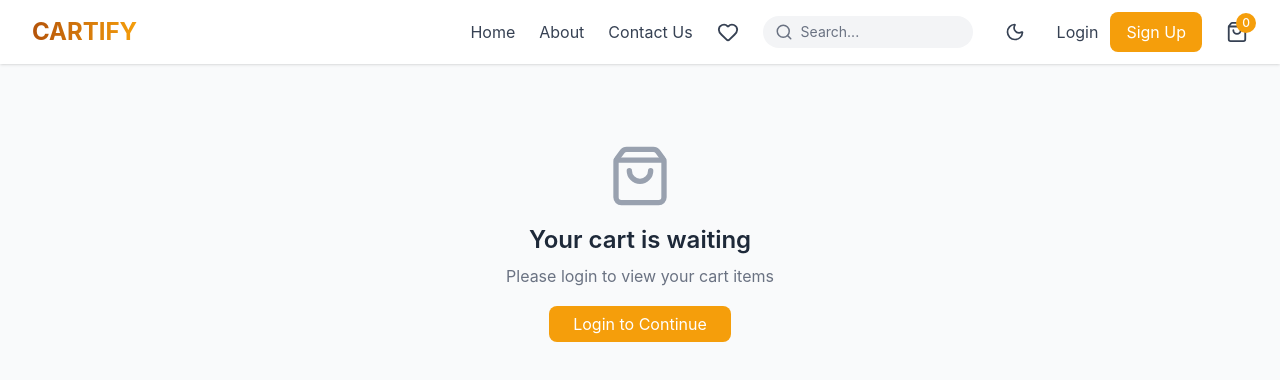
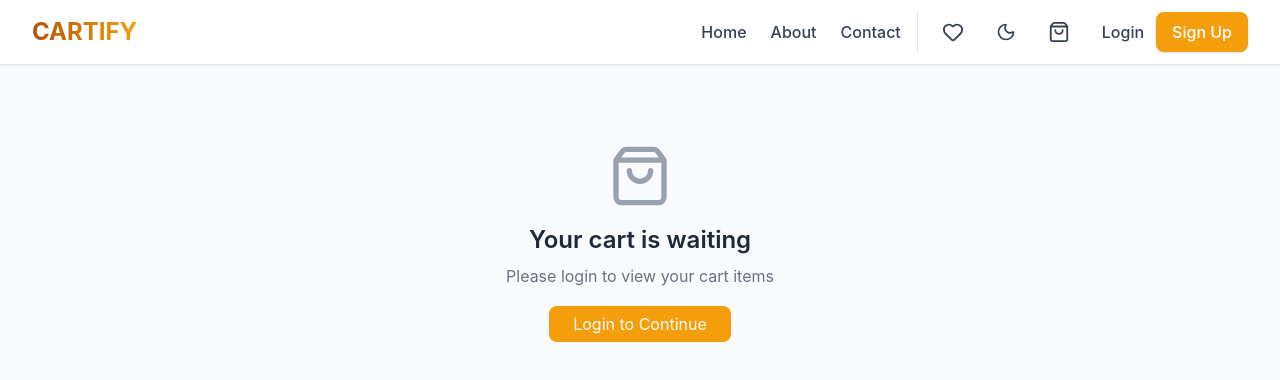
Before and after one commit to maaz-afzal/cartify, a React (Vite) app in the folder frontend/: page /cart in a window 1280 px wide. Shown: the top 380 px of the page. Built offline with nearby package versions, Linux system fonts and the light colour scheme.

Commit message:
fix navbar UI structure

```diff
--- a/frontend/src/components/Navbar.jsx
+++ b/frontend/src/components/Navbar.jsx
@@ -17,7 +17,6 @@ import { useNavigate, Link } from "react-router-dom";
 
 const Navbar = ({ searchTerm, setSearchTerm }) => {
   const [mobileMenuOpen, setMobileMenuOpen] = useState(false);
-  const [searchOpen, setSearchOpen] = useState(false);
   const { theme, toggleTheme } = useTheme();
   const { cartItems } = useContext(CartContext);
   const { isLoggedin, user, logout } = useContext(AuthContext);
@@ -25,19 +24,23 @@ const Navbar = ({ searchTerm, setSearchTerm }) => {
 
   const handleCartDisplay = () => {
     navigate("/cart");
+    setMobileMenuOpen(false); // Close mobile menu on navigation
   };
 
   const handleLogout = () => {
     logout();
     navigate("/login");
+    setMobileMenuOpen(false);
   };
+
+  const closeMobileMenu = () => setMobileMenuOpen(false);
 
   return (
     <nav className="bg-white dark:bg-gray-900 shadow-sm sticky top-0 z-50 transition-colors duration-300">
       <div className="max-w-7xl mx-auto px-4 sm:px-6 lg:px-8">
         <div className="flex justify-between items-center h-16">
           {/* Logo */}
-          <Link to="/" className="text-2xl font-bold">
+          <Link to="/" className="text-2xl font-bold shrink-0">
             <span className="bg-linear-to-r from-amber-700 to-amber-500 bg-clip-text text-transparent">
               CARTIFY
             </span>
@@ -45,44 +48,55 @@ const Navbar = ({ searchTerm, setSearchTerm }) => {
 
           {/* Desktop Navigation */}
           <div className="hidden md:flex items-center space-x-6">
+            {/* Links */}
+            <div className="flex items-center space-x-6 mr-4">
               <Link
                 to="/"
-              className="text-gray-700 dark:text-gray-300 hover:text-amber-600 dark:hover:text-amber-500 transition"
+                className="text-gray-700 dark:text-gray-300 hover:text-amber-600 dark:hover:text-amber-500 transition font-medium"
               >
                 Home
               </Link>
               <Link
                 to="/about"
-              className="text-gray-700 dark:text-gray-300 hover:text-amber-600 dark:hover:text-amber-500 transition"
+                className="text-gray-700 dark:text-gray-300 hover:text-amber-600 dark:hover:text-amber-500 transition font-medium"
               >
                 About
               </Link>
               <Link
                 to="/contact"
-              className="text-gray-700 dark:text-gray-300 hover:text-amber-600 dark:hover:text-amber-500 transition"
+                className="text-gray-700 dark:text-gray-300 hover:text-amber-600 dark:hover:text-amber-500 transition font-medium"
               >
-              Contact Us
+                Contact
               </Link>
+            </div>
+
+            {/* Search Bar (Only if props are provided) */}
+            {setSearchTerm && (
+              <div className="flex items-center bg-gray-100 dark:bg-gray-800 rounded-full px-3 py-1.5 border border-transparent focus-within:border-amber-500 transition-all">
+                <Search
+                  size={18}
+                  className="text-gray-500 dark:text-gray-400"
+                />
+                <input
+                  type="text"
+                  placeholder="Search..."
+                  value={searchTerm || ""}
+                  onChange={(e) => setSearchTerm(e.target.value)}
+                  className="bg-transparent outline-none text-sm ml-2 w-40 dark:text-white placeholder:text-gray-500 dark:placeholder:text-gray-400"
+                />
+              </div>
+            )}
+
+            {/* Icons & Actions */}
+            <div className="flex items-center space-x-4 border-l pl-4 border-gray-200 dark:border-gray-700">
               <Link
                 to="/favorites"
-              className="relative text-gray-700 dark:text-gray-300 hover:text-amber-600 dark:hover:text-amber-500 transition"
+                className="text-gray-700 dark:text-gray-300 hover:text-amber-600 dark:hover:text-amber-500 transition p-2 rounded-full hover:bg-gray-100 dark:hover:bg-gray-800"
+                aria-label="Favorites"
               >
                 <Heart size={22} />
               </Link>
 
-            {/* Search Bar */}
-            <div className="flex items-center bg-gray-100 dark:bg-gray-800 rounded-full px-3 py-1.5">
-              <Search size={18} className="text-gray-500 dark:text-gray-400" />
-              <input
-                type="text"
-                placeholder="Search..."
-                value={searchTerm}
-                onChange={(e) => setSearchTerm(e.target.value)}
-                className="bg-transparent outline-none text-sm ml-2 w-40 dark:text-white placeholder:text-gray-500 dark:placeholder:text-gray-400"
-              />
-            </div>
-
-            {/* Theme Toggle */}
               <button
                 onClick={toggleTheme}
                 className="text-gray-700 dark:text-gray-300 hover:text-amber-600 dark:hover:text-amber-500 transition p-2 rounded-full hover:bg-gray-100 dark:hover:bg-gray-800"
@@ -91,76 +105,79 @@ const Navbar = ({ searchTerm, setSearchTerm }) => {
                 {theme === "light" ? <Moon size={20} /> : <Sun size={20} />}
               </button>
 
-            {/* User Menu */}
+              <button
+                className="relative text-gray-700 dark:text-gray-300 hover:text-amber-600 dark:hover:text-amber-500 transition p-2 rounded-full hover:bg-gray-100 dark:hover:bg-gray-800"
+                onClick={handleCartDisplay}
+                aria-label="Shopping cart"
+              >
+                <ShoppingBag size={22} />
+                {cartItems?.length > 0 && (
+                  <span className="absolute top-0 right-0 bg-amber-500 text-white text-[10px] font-bold rounded-full h-4 w-4 flex items-center justify-center transform translate-x-1 -translate-y-1">
+                    {cartItems.length}
+                  </span>
+                )}
+              </button>
+
+              {/* User Auth Section */}
               {isLoggedin ? (
-              <div className="flex items-center space-x-4">
+                <div className="flex items-center space-x-3 pl-2">
                   <div className="flex items-center space-x-2 text-gray-700 dark:text-gray-300">
                     <User size={18} />
-                  <span className="text-sm">
+                    <span className="text-sm font-medium truncate max-w-25">
                       {user?.name || user?.email?.split("@")[0]}
                     </span>
                   </div>
                   <button
                     onClick={handleLogout}
-                  className="text-gray-700 dark:text-gray-300 hover:text-red-600 dark:hover:text-red-500 transition"
+                    className="text-gray-700 dark:text-gray-300 hover:text-red-600 dark:hover:text-red-500 transition p-2 rounded-full hover:bg-gray-100 dark:hover:bg-gray-800"
                     aria-label="Logout"
                   >
                     <LogOut size={20} />
                   </button>
                 </div>
               ) : (
-              <div className="flex items-center space-x-3">
+                <div className="flex items-center space-x-3 pl-2">
                   <Link
                     to="/login"
-                  className="text-gray-700 dark:text-gray-300 hover:text-amber-600 dark:hover:text-amber-500 transition"
+                    className="text-gray-700 dark:text-gray-300 hover:text-amber-600 dark:hover:text-amber-500 transition font-medium"
                   >
                     Login
                   </Link>
                   <Link
                     to="/signup"
-                  className="bg-amber-500 hover:bg-amber-600 text-white px-4 py-2 rounded-lg transition"
+                    className="bg-amber-500 hover:bg-amber-600 text-white px-4 py-2 rounded-lg transition font-medium shadow-sm hover:shadow-md"
                   >
                     Sign Up
                   </Link>
                 </div>
               )}
-
-            {/* Cart Button */}
-
-            <button
-              className="relative text-gray-700 dark:text-gray-300 hover:text-amber-600 dark:hover:text-amber-500 transition"
-              onClick={handleCartDisplay}
-              aria-label="Shopping cart"
-            >
-              <ShoppingBag size={22} />
-              <span className="absolute -top-2 -right-2 bg-amber-500 text-white text-xs rounded-full h-5 w-5 flex items-center justify-center font-medium">
-                {cartItems?.length || 0}
-              </span>
-            </button>
+            </div>
           </div>
 
-          {/* Mobile Menu Button */}
-          <div className="flex items-center space-x-3 md:hidden">
-            <button
-              onClick={toggleTheme}
-              className="text-gray-700 dark:text-gray-300 p-2 rounded-full hover:bg-gray-100 dark:hover:bg-gray-800"
+          {/* Mobile Menu Button & Icons */}
+          <div className="flex items-center space-x-4 md:hidden">
+            <Link
+              to="/favorites"
+              className="text-gray-700 dark:text-gray-300 hover:text-amber-600 transition"
             >
-              {theme === "light" ? <Moon size={20} /> : <Sun size={20} />}
-            </button>
+              <Heart size={22} />
+            </Link>
 
             <button
               className="relative text-gray-700 dark:text-gray-300"
               onClick={handleCartDisplay}
             >
               <ShoppingBag size={22} />
-              <span className="absolute -top-2 -right-2 bg-amber-500 text-white text-xs rounded-full h-5 w-5 flex items-center justify-center">
-                {cartItems?.length || 0}
+              {cartItems?.length > 0 && (
+                <span className="absolute -top-2 -right-2 bg-amber-500 text-white text-xs rounded-full h-5 w-5 flex items-center justify-center font-bold">
+                  {cartItems.length}
                 </span>
+              )}
             </button>
 
             <button
               onClick={() => setMobileMenuOpen(!mobileMenuOpen)}
-              className="text-gray-700 dark:text-gray-300 p-2 rounded-full hover:bg-gray-100 dark:hover:bg-gray-800"
+              className="text-gray-700 dark:text-gray-300 p-2 rounded-full hover:bg-gray-100 dark:hover:bg-gray-800 transition"
             >
               {mobileMenuOpen ? <X size={24} /> : <Menu size={24} />}
             </button>
@@ -168,87 +185,98 @@ const Navbar = ({ searchTerm, setSearchTerm }) => {
         </div>
       </div>
 
-      {/* Mobile Menu */}
+      {/* Mobile Menu Dropdown */}
       {mobileMenuOpen && (
-        <div className="md:hidden bg-white dark:bg-gray-900 border-t border-gray-200 dark:border-gray-700 py-4 px-4 shadow-lg transition-colors duration-300">
-          <div className="flex flex-col space-y-4">
-            {/* 👇 CHANGE 3: Mobile search - value and onChange add karo */}
-            <div className="flex items-center bg-gray-100 dark:bg-gray-800 rounded-full px-3 py-2">
-              <Search size={18} className="text-gray-500 dark:text-gray-400" />
+        <div className="md:hidden bg-white dark:bg-gray-900 border-t border-gray-200 dark:border-gray-700 shadow-lg absolute w-full left-0 z-40">
+          <div className="px-4 pt-4 pb-6 space-y-4">
+            {/* Mobile Search */}
+            {setSearchTerm && (
+              <div className="flex items-center bg-gray-100 dark:bg-gray-800 rounded-lg px-3 py-2">
+                <Search
+                  size={18}
+                  className="text-gray-500 dark:text-gray-400"
+                />
                 <input
                   type="text"
                   placeholder="Search products..."
-                value={searchTerm}
+                  value={searchTerm || ""}
                   onChange={(e) => setSearchTerm(e.target.value)}
                   className="bg-transparent outline-none text-sm ml-2 flex-1 dark:text-white placeholder:text-gray-500 dark:placeholder:text-gray-400"
                 />
               </div>
+            )}
 
+            {/* Mobile Links */}
+            <div className="flex flex-col space-y-2">
               <Link
                 to="/"
-              onClick={() => setMobileMenuOpen(false)}
-              className="text-gray-700 dark:text-gray-300 py-2 hover:text-amber-600 dark:hover:text-amber-500 transition"
+                onClick={closeMobileMenu}
+                className="text-gray-700 dark:text-gray-300 py-2 px-2 rounded hover:bg-gray-100 dark:hover:bg-gray-800 transition"
               >
                 Home
               </Link>
-
               <Link
                 to="/about"
-              onClick={() => setMobileMenuOpen(false)}
-              className="text-gray-700 dark:text-gray-300 py-2 hover:text-amber-600 dark:hover:text-amber-500 transition"
+                onClick={closeMobileMenu}
+                className="text-gray-700 dark:text-gray-300 py-2 px-2 rounded hover:bg-gray-100 dark:hover:bg-gray-800 transition"
               >
                 About
               </Link>
-
               <Link
                 to="/contact"
-              onClick={() => setMobileMenuOpen(false)}
-              className="text-gray-700 dark:text-gray-300 py-2 hover:text-amber-600 dark:hover:text-amber-500 transition"
+                onClick={closeMobileMenu}
+                className="text-gray-700 dark:text-gray-300 py-2 px-2 rounded hover:bg-gray-100 dark:hover:bg-gray-800 transition"
               >
                 Contact
               </Link>
-            <Link
-              to="/favorites"
-              onClick={() => setMobileMenuOpen(false)}
-              className="text-gray-700 dark:text-gray-300 py-2 hover:text-amber-600 dark:hover:text-amber-500 transition"
+
+              {/* Theme Toggle in Mobile Menu */}
+              <button
+                onClick={toggleTheme}
+                className="flex items-center space-x-2 text-gray-700 dark:text-gray-300 py-2 px-2 rounded hover:bg-gray-100 dark:hover:bg-gray-800 transition w-full text-left"
               >
-              Favorites
-            </Link>
+                {theme === "light" ? <Moon size={18} /> : <Sun size={18} />}
+                <span>{theme === "light" ? "Dark Mode" : "Light Mode"}</span>
+              </button>
+            </div>
 
+            {/* Mobile Auth Section */}
+            <div className="pt-4 border-t border-gray-200 dark:border-gray-700">
               {!isLoggedin ? (
-              <>
+                <div className="grid grid-cols-2 gap-3">
                   <Link
                     to="/login"
-                  onClick={() => setMobileMenuOpen(false)}
-                  className="text-gray-700 dark:text-gray-300 py-2 hover:text-amber-600 dark:hover:text-amber-500 transition"
+                    onClick={closeMobileMenu}
+                    className="text-center text-gray-700 dark:text-gray-300 py-2 border border-gray-300 dark:border-gray-600 rounded-lg hover:bg-gray-50 dark:hover:bg-gray-800 transition"
                   >
                     Login
                   </Link>
                   <Link
                     to="/signup"
-                  onClick={() => setMobileMenuOpen(false)}
-                  className="bg-amber-500 text-white px-4 py-2 rounded-lg text-center hover:bg-amber-600 transition"
+                    onClick={closeMobileMenu}
+                    className="text-center bg-amber-500 text-white py-2 rounded-lg hover:bg-amber-600 transition"
                   >
                     Sign Up
                   </Link>
-              </>
+                </div>
               ) : (
-              <>
-                <div className="text-gray-700 dark:text-gray-300 py-2 flex items-center space-x-2">
+                <div className="space-y-3">
+                  <div className="flex items-center space-x-2 text-gray-700 dark:text-gray-300 px-2">
                     <User size={18} />
-                  <span>{user?.name || user?.email?.split("@")[0]}</span>
+                    <span className="font-medium">
+                      {user?.name || user?.email?.split("@")[0]}
+                    </span>
                   </div>
                   <button
-                  onClick={() => {
-                    handleLogout();
-                    setMobileMenuOpen(false);
-                  }}
-                  className="text-red-600 dark:text-red-400 py-2 text-left hover:text-red-700 transition"
+                    onClick={handleLogout}
+                    className="w-full flex items-center space-x-2 text-red-600 dark:text-red-400 py-2 px-2 rounded hover:bg-red-50 dark:hover:bg-red-900/20 transition"
                   >
-                  Logout
+                    <LogOut size={18} />
+                    <span>Logout</span>
                   </button>
-              </>
+                </div>
               )}
+            </div>
           </div>
         </div>
       )}
```
Lines whose indentation alone changed are shown as unchanged.
